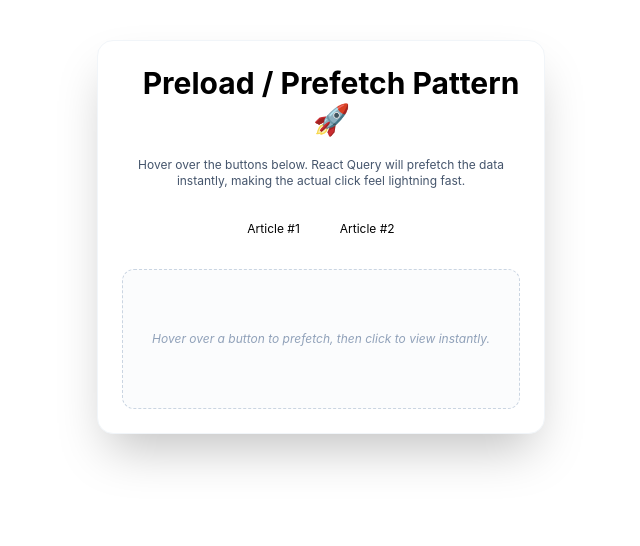
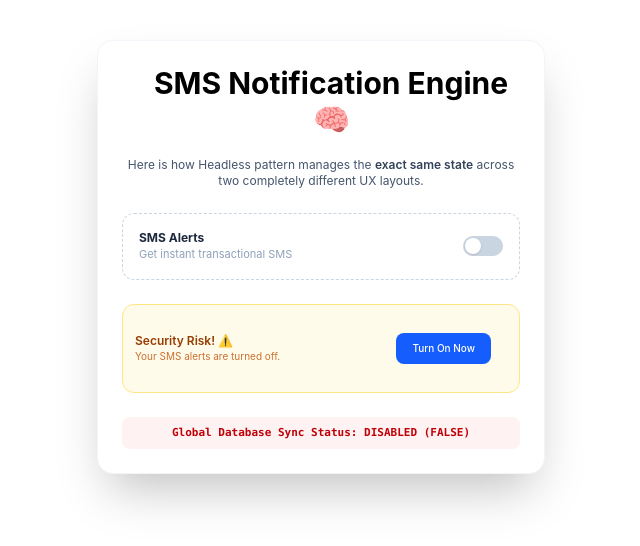
Before and after one commit to Nouralizadeh/Patterns, a React (Vite) app: page / in a window 1280 px wide. Shown: the top 546 px of the page, without its empty margins (319-959 px from the left). Built offline with nearby package versions, Linux system fonts and the light colour scheme.

Commit message:
HeadlessPattern example added

```diff
--- a/src/App.tsx
+++ b/src/App.tsx
@@ -18,8 +18,8 @@
 // import ConcurrentPattern from "./Paterns/RenderingAndPerformancePatterns/ConcurrentPattern";
 // import DataFetchingCachePattern from "./Paterns/APIDataPatterns/DataFetchingCachePattern";
 // import SuspensePattern from "./Paterns/APIDataPatterns/SuspensePattern";
-
-import PrefetchPattern from "./Paterns/APIDataPatterns/PrefetchPattern";
+// import PrefetchPattern from "./Paterns/APIDataPatterns/PrefetchPattern";
+import HeadlessPattern from "./Paterns/ReusabilityPatterns/HeadlessPattern";
 
 function App() {
   return (
@@ -43,8 +43,9 @@ function App() {
       <LayoutCompositionPattern />
       <ConcurrentPattern />
       <DataFetchingCachePattern />
-      <SuspensePattern /> */}
-      <PrefetchPattern />
+      <SuspensePattern />
+      <PrefetchPattern /> */}
+      <HeadlessPattern />
     </>
   );
 }
--- /dev/null
+++ b/src/Paterns/ReusabilityPatterns/HeadlessPattern.tsx
@@ -0,0 +1,103 @@
+import { useState } from "react";
+
+// ============================================================================
+// 1. Headless Engine (Pure Business Logic)
+// ============================================================================
+function useFeatureToggle(initialState = false) {
+  const [isEnabled, setIsEnabled] = useState<boolean>(initialState);
+
+  const toggle = () => setIsEnabled((prev) => !prev);
+
+  return {
+    isEnabled,
+    toggleProps: {
+      "aria-checked": isEnabled,
+      role: "switch",
+      onClick: toggle,
+    },
+  };
+}
+
+// ============================================================================
+// 2. Real-World UX Render
+// ============================================================================
+export default function HeadlessPattern() {
+  // Driven by a single state manager for SMS notifications
+  const smsFeature = useFeatureToggle(false);
+
+  return (
+    <div className="elevated-container max-w-md">
+      <h2 className="title">SMS Notification Engine 🧠</h2>
+      <p className="label1 text-xs mb-6">
+        Here is how Headless pattern manages the{" "}
+        <span className="font-semibold text-slate-700 dark:text-slate-300">
+          exact same state
+        </span>{" "}
+        across two completely different UX layouts.
+      </p>
+
+      <div className="w-full space-y-6">
+        {/* UX Layout 1: Inside Main Settings Tab (iOS Switch View) */}
+        <div className="dashed-border-container flex items-center justify-between bg-white dark:bg-slate-800">
+          <div className="text-left">
+            <h4 className="text-xs font-bold text-slate-800 dark:text-slate-200">
+              SMS Alerts
+            </h4>
+            <p className="text-[11px] text-slate-400">
+              Get instant transactional SMS
+            </p>
+          </div>
+
+          {/* iOS Toggle Track */}
+          <div
+            {...smsFeature.toggleProps}
+            className={`w-10 h-5 flex items-center rounded-full p-0.5 cursor-pointer transition-colors duration-300 ${
+              smsFeature.isEnabled
+                ? "bg-emerald-500"
+                : "bg-slate-300 dark:bg-slate-600"
+            }`}
+          >
+            {/* iOS Toggle Knob */}
+            <div
+              className={`bg-white w-4 h-4 rounded-full shadow-sm transform transition-transform duration-300 ${
+                smsFeature.isEnabled ? "translate-x-5" : "translate-x-0"
+              }`}
+            />
+          </div>
+        </div>
+
+        {/* UX Layout 2: Inside Top Emergency Alert Banner (Classic Button View) */}
+        {!smsFeature.isEnabled && (
+          <div className="p-3 bg-amber-50 dark:bg-amber-950/20 border border-amber-200 dark:border-amber-900/50 rounded-xl flex items-center justify-between animate-fadeIn">
+            <div className="text-left">
+              <p className="text-xs font-semibold text-amber-800 dark:text-amber-400">
+                Security Risk! ⚠️
+              </p>
+              <p className="text-[10px] text-amber-700/80 dark:text-amber-500">
+                Your SMS alerts are turned off.
+              </p>
+            </div>
+            <button
+              {...smsFeature.toggleProps} // Direct conversion to a button event handler
+              className="btn-primary m-0 text-[10px] px-2 py-1 bg-amber-600 hover:bg-amber-700 text-white border-none"
+            >
+              Turn On Now
+            </button>
+          </div>
+        )}
+
+        {/* Live Synchronized Debug Footer */}
+        <div
+          className={`p-2 rounded-lg text-center font-mono text-[11px] font-bold ${
+            smsFeature.isEnabled
+              ? "bg-emerald-50 text-emerald-700 dark:bg-emerald-950/20"
+              : "bg-red-50 text-red-700 dark:bg-red-950/20"
+          }`}
+        >
+          Global Database Sync Status:{" "}
+          {smsFeature.isEnabled ? "ACTIVE (TRUE)" : "DISABLED (FALSE)"}
+        </div>
+      </div>
+    </div>
+  );
+}
```
